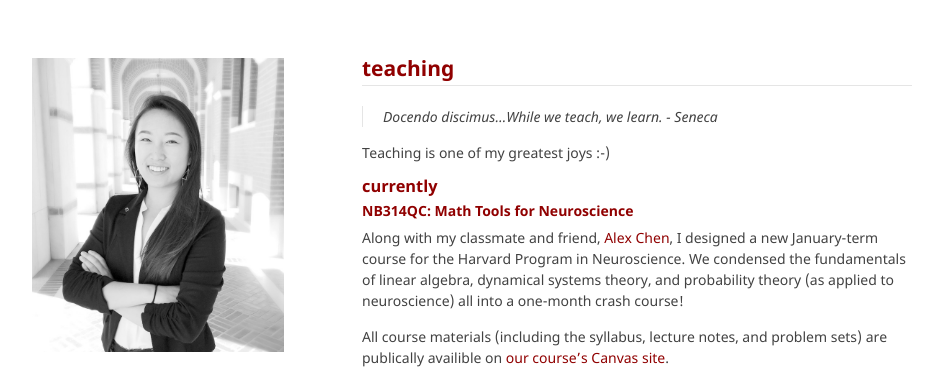
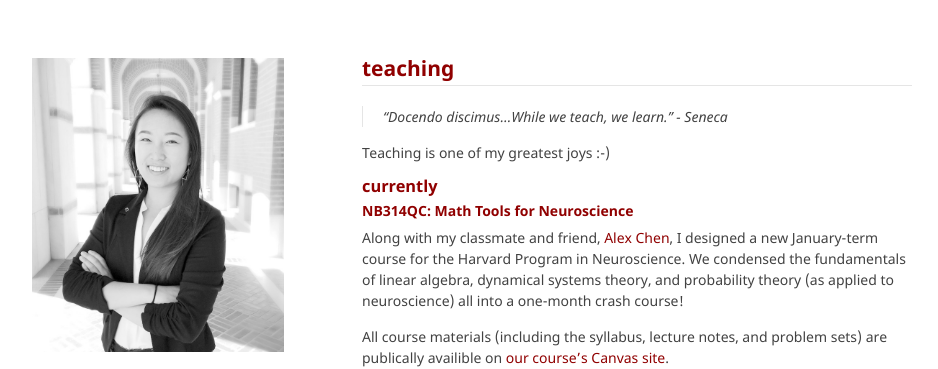
Before and after one commit to lucylai96/lucylai96.github.io, a Jekyll site: the page built from teaching.md, in a window 1280 px wide and 900 px high. Shown: the top 369 px of the window, without its empty margins (168-1106 px from the left). Built offline with Jekyll 4.4.1, drawn with Linux system fonts in a browser that asks for light colours; our own code applies the rules of GitHub Pages for plain Markdown files.

```diff
--- a/teaching.md
+++ b/teaching.md
@@ -1,7 +1,7 @@
 
 ## teaching
 ***
-> _Docendo discimus...While we teach, we learn._  - Seneca
+> "Docendo discimus...While we teach, we learn."  - Seneca
 
 Teaching is one of my greatest joys :-)
 
```
